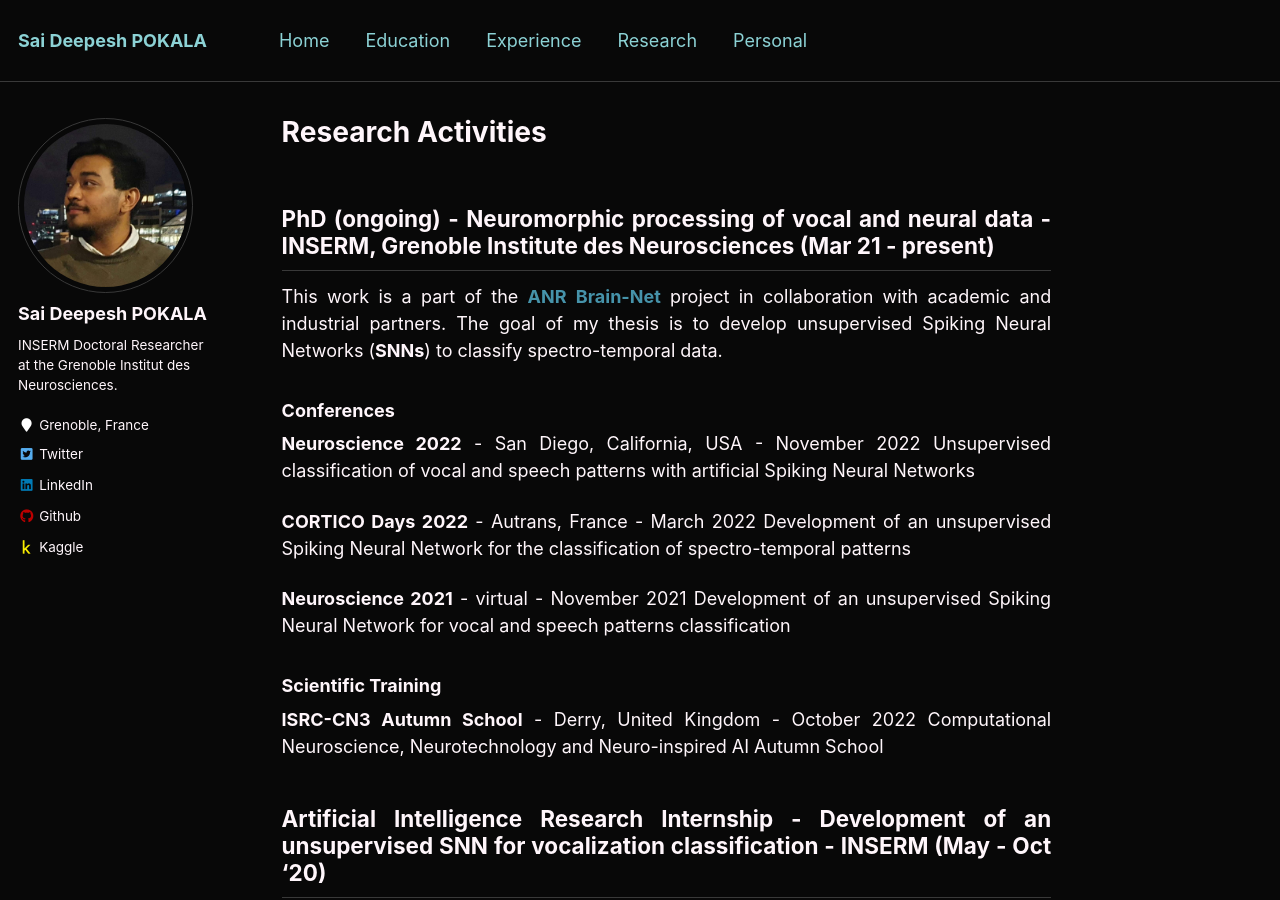
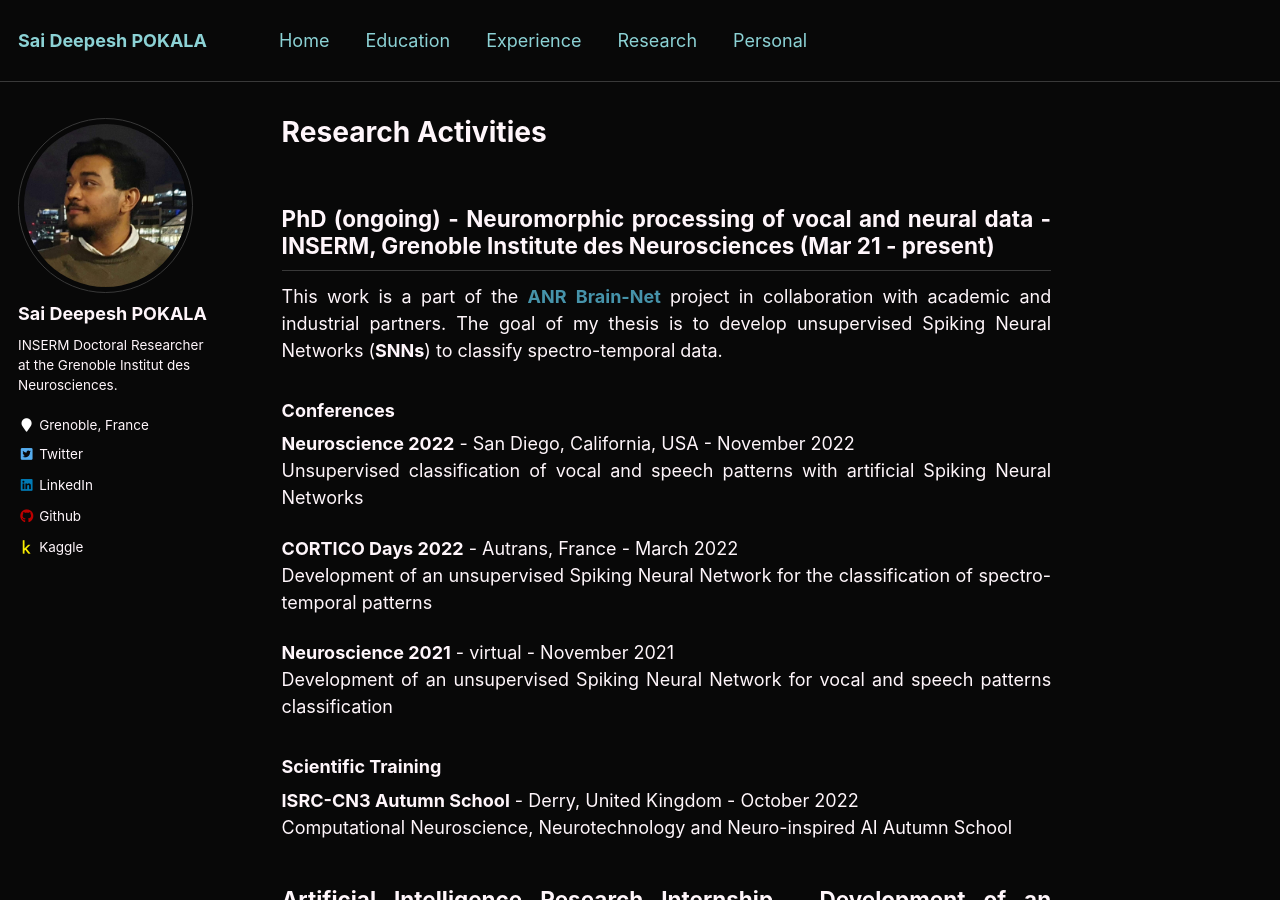
Before and after one commit to saideepesh/saideepesh.github.io, a Jekyll site: the page built from _pages/research.md, in a window 1280 px wide and 900 px high. Built offline with Jekyll 4.4.1, drawn with Linux system fonts in a browser that asks for light colours.

```diff
--- a/_pages/research.md
+++ b/_pages/research.md
@@ -11,18 +11,18 @@ This work is a part of the [**ANR**](https://anr.fr/en/){:target="_blank" rel="n
 
 ### Conferences
 
-**Neuroscience 2022** - San Diego, California, USA - November 2022
+**Neuroscience 2022** - San Diego, California, USA - November 2022\
 Unsupervised classification of vocal and speech patterns with artificial Spiking Neural Networks
 
-**CORTICO Days 2022** - Autrans, France - March 2022
+**CORTICO Days 2022** - Autrans, France - March 2022\
 Development of an unsupervised Spiking Neural Network for the classification of spectro-temporal patterns
 
-**Neuroscience 2021** - virtual - November 2021
+**Neuroscience 2021** - virtual - November 2021\
 Development of an unsupervised Spiking Neural Network for vocal and speech patterns classification
 
 ### Scientific Training
 
-**ISRC-CN3 Autumn School** - Derry, United Kingdom - October 2022
+**ISRC-CN3 Autumn School** - Derry, United Kingdom - October 2022\
 Computational Neuroscience, Neurotechnology and Neuro-inspired AI Autumn School
 
 ## Artificial Intelligence Research Internship - Development of an unsupervised SNN for vocalization classification - INSERM (May - Oct '20)
```
